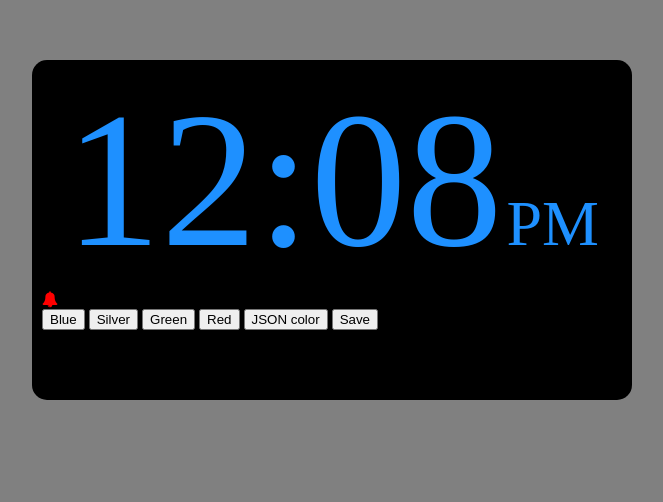
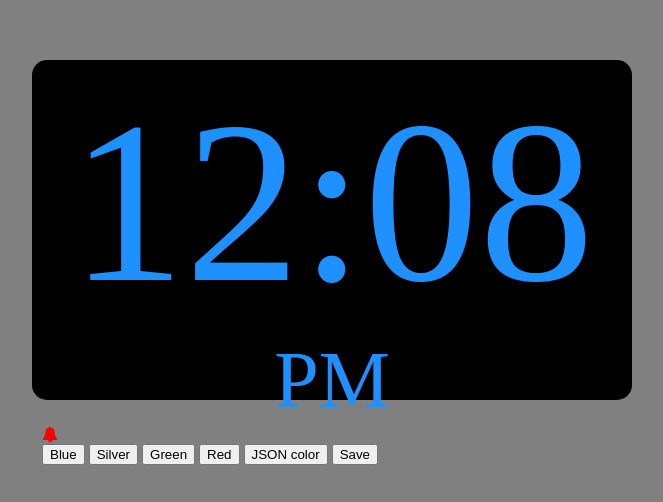
Before and after one commit to jtlindsey/raspberry-pi-alarm-clock, an Electron app: page index.html in a window 800 px wide. Shown: the part 170-672 px from the top of the page, without its empty margins (68-731 px from the left). Drawn offline with Linux system fonts and the light colour scheme.

Commit message:
use px for clock time

```diff
--- a/css/main.css
+++ b/css/main.css
@@ -33,9 +33,9 @@ body {
 }
 #digital-clock-time {
   display:inline;
-  font-size: 12.0em;
+  font-size: 230px;
 }
 #digital-clock-am-pm {
   display:inline;
-  font-size: 4.0em;
+  font-size: 80px;
 }
```
